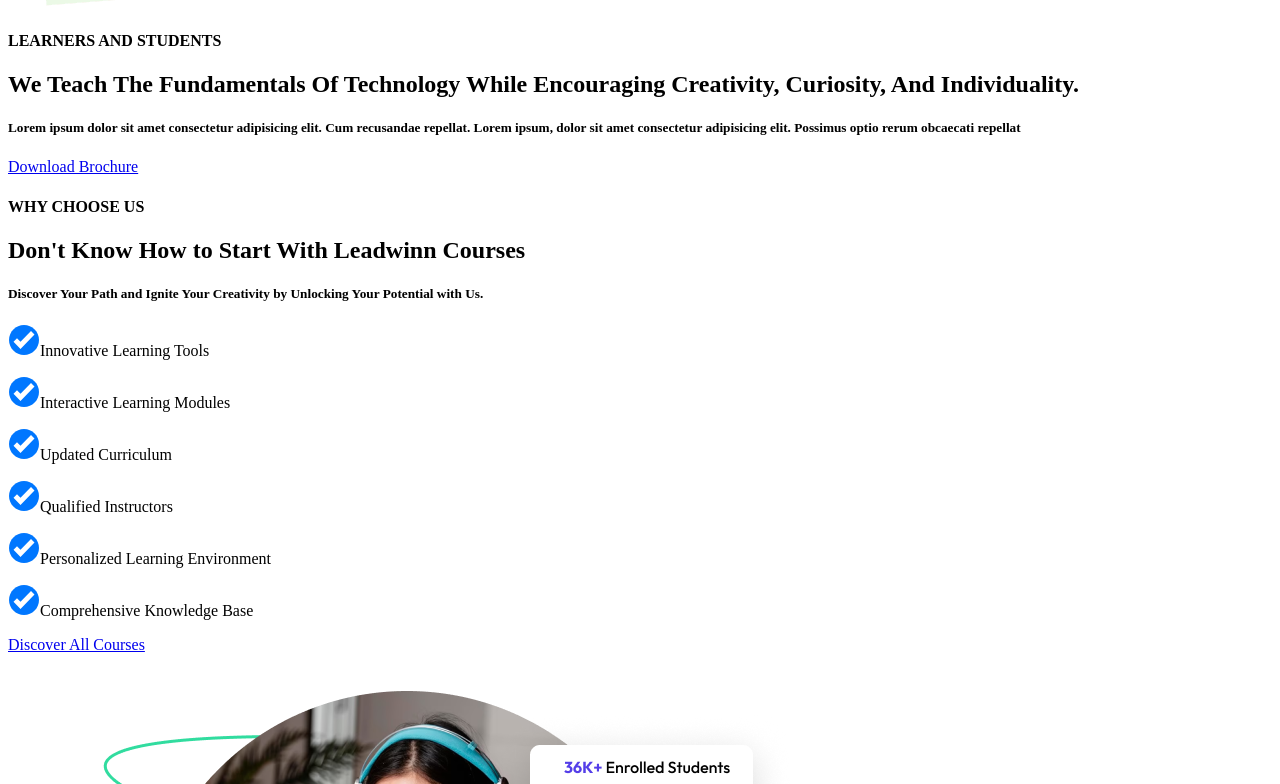
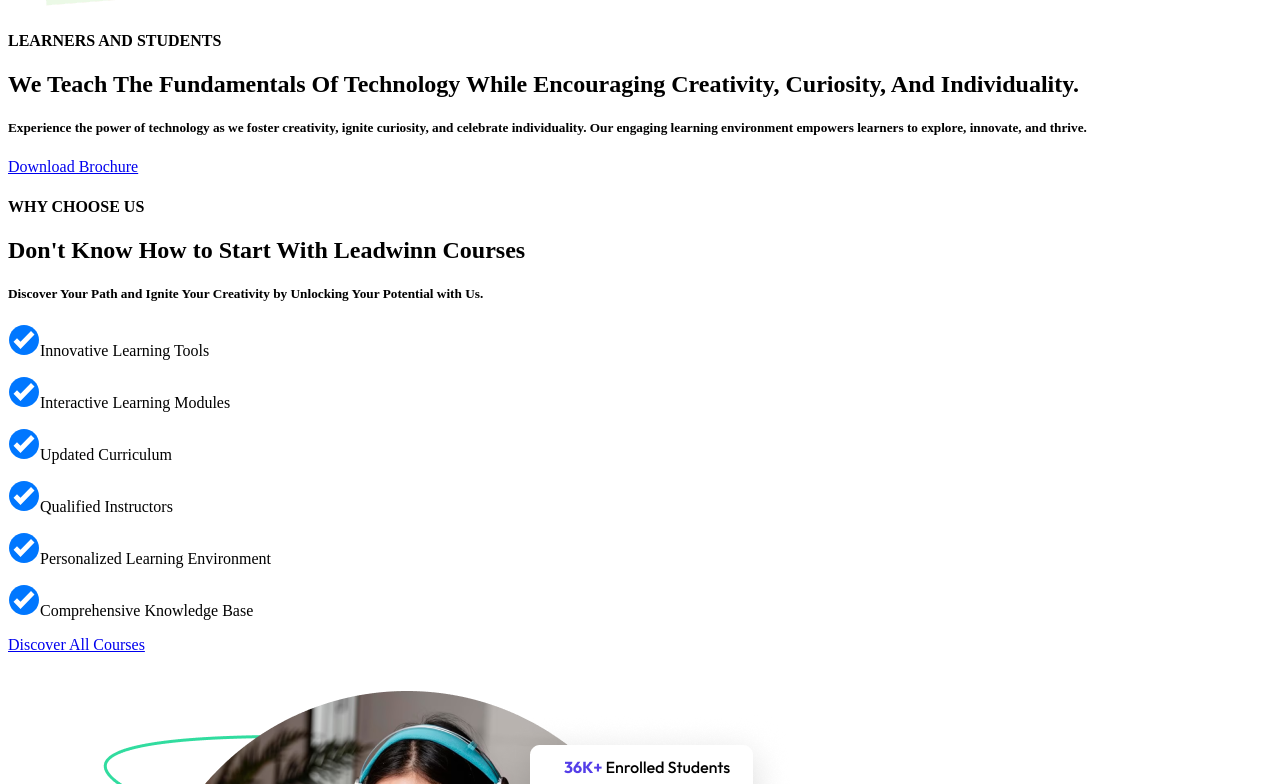
Before and after one commit to Adeleyeha-17/Leadwinn-Academy, a React (Vite) app: page / in a window 1280 px wide. Shown: the part 2536-3320 px from the top of the page. Built offline with nearby package versions, Linux system fonts and the light colour scheme; no server answers; what miragejs would draw is missing.

Commit message:
update instructor and brochure

```diff
--- a/src/sections/Brochure/Brochure.tsx
+++ b/src/sections/Brochure/Brochure.tsx
@@ -21,7 +21,7 @@ export const Brochure = () => {
             We Teach The Fundamentals Of Technology While Encouraging Creativity, Curiosity, And Individuality.
             </h2>
 
-            <h5 className="text-xs lg:text-base max-w-[34rem] mb-3">Lorem ipsum dolor sit amet consectetur adipisicing elit. Cum recusandae repellat. Lorem ipsum, dolor sit amet consectetur adipisicing elit. Possimus optio rerum obcaecati repellat</h5>
+            <h5 className="text-xs lg:text-base max-w-[34rem] mb-3">Experience the power of technology as we foster creativity, ignite curiosity, and celebrate individuality. Our engaging learning environment empowers learners to explore, innovate, and thrive.</h5>
           </div>
 
           <div className="max-sm:text-center">
--- a/src/sections/Instructors/Instructors.tsx
+++ b/src/sections/Instructors/Instructors.tsx
@@ -15,7 +15,7 @@ export const Instructors = () => {
               Knowledge
             </h2>
 
-            <h5 className="max-w-[34rem] max-lg:text-xs mb-3">Lorem ipsum dolor sit amet consectetur adipisicing elit. Cum recusandae repellat. Lorem ipsum, dolor sit amet consectetur adipisicing elit. Possimus optio rerum obcaecati repellat</h5>
+            <h5 className="max-w-[34rem] max-lg:text-xs mb-3">Unlock the opportunity to inspire others and share your knowledge with our community. Embrace the chance to make a difference, ignite passion, and empower learners on their journey.</h5>
           </div>
 
           <div className="mt-3 max-sm:mx-auto">
```
